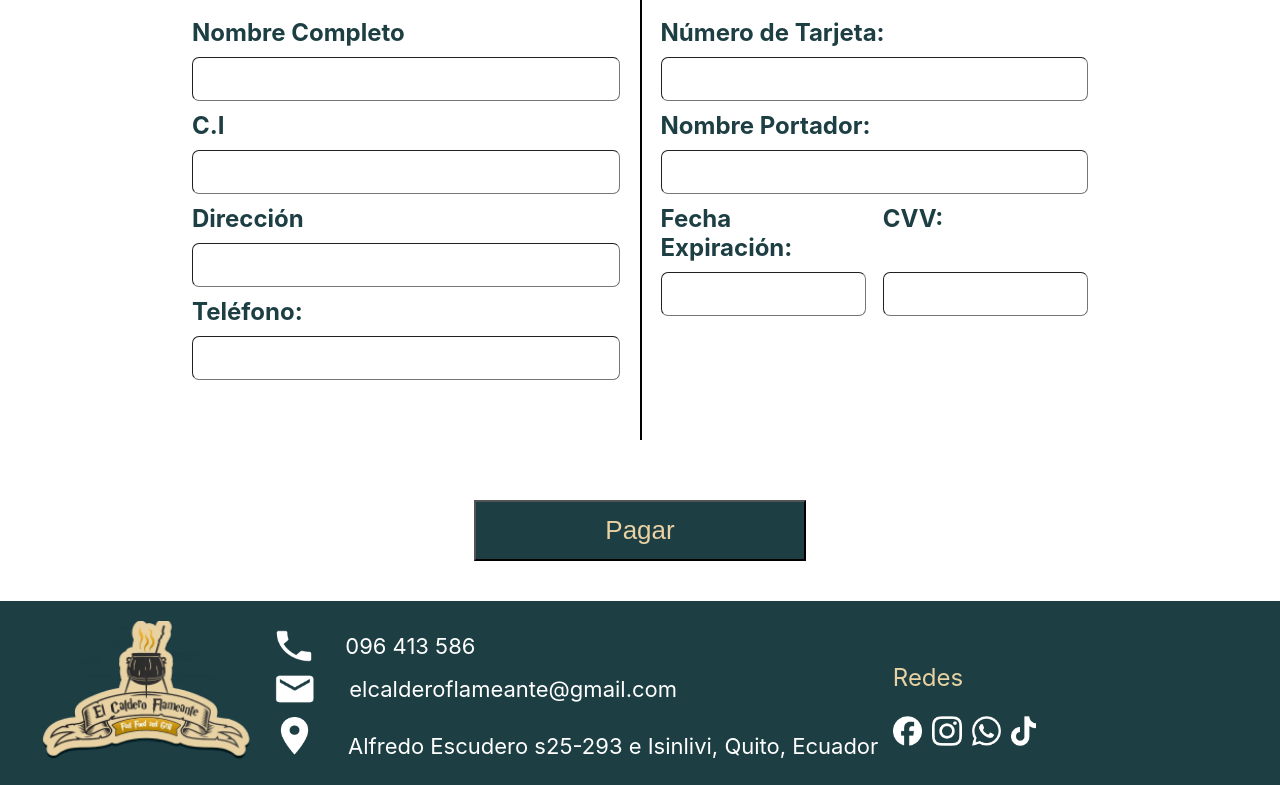
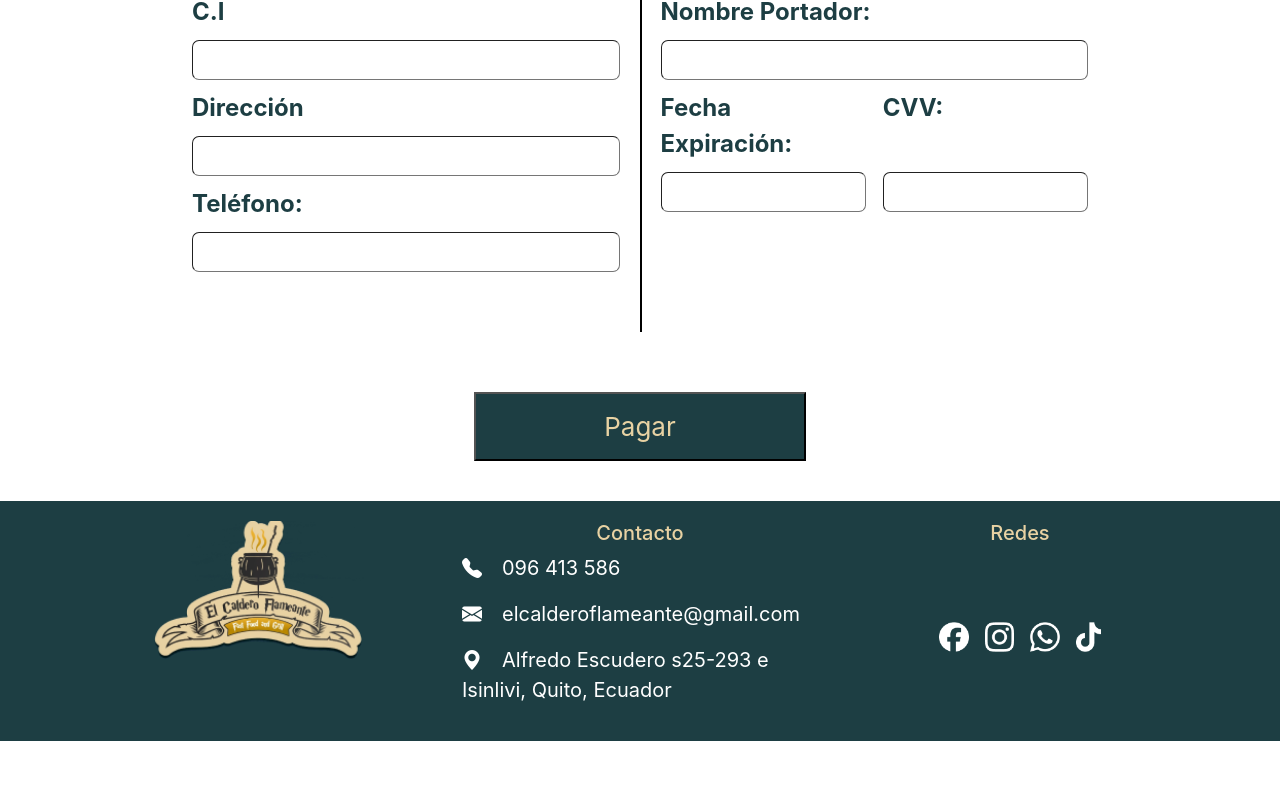
Before and after one commit to DanielVelinrb/ElCalderoFlameante, a React (Create React App) app: page /CarPage in a window 1280 px wide. Shown: the part 1827-2612 px from the top of the page. After the commit the page ends 2568 px from the top, so only its background shows below. Built offline with nearby package versions, Linux system fonts and the light colour scheme.

Commit message:
responsive footer

```diff
--- a/public/index.html
+++ b/public/index.html
@@ -1,23 +1,27 @@
 <!DOCTYPE html>
 <html lang="es">
+
 <head>
   <meta charset="utf-8" />
   <link rel="icon" href="%PUBLIC_URL%/favicon.ico" />
-    <link rel="stylesheet" href="https://unpkg.com/leaflet@1.7.1/dist/leaflet.css" integrity="sha512-xodZBNTC5n17Xt2atTPuE1HxjVMSvLVW9ocqUKLsCC5CXdbqCmblAshOMAS6/keqq/sMZMZ19scR4PsZChSR7A==" crossorigin=""/>
+  <link rel="stylesheet" href="https://unpkg.com/leaflet@1.7.1/dist/leaflet.css"
+    integrity="sha512-xodZBNTC5n17Xt2atTPuE1HxjVMSvLVW9ocqUKLsCC5CXdbqCmblAshOMAS6/keqq/sMZMZ19scR4PsZChSR7A=="
+    crossorigin="" />
+  <link href="https://cdn.jsdelivr.net/npm/bootstrap@5.3.2/dist/css/bootstrap.min.css" rel="stylesheet"
+    integrity="sha384-T3c6CoIi6uLrA9TneNEoa7RxnatzjcDSCmG1MXxSR1GAsXEV/Dwwykc2MPK8M2HN" crossorigin="anonymous">
+  <link rel="stylesheet" href="https://cdn.jsdelivr.net/npm/bootstrap-icons@1.11.3/font/bootstrap-icons.min.css">
   <meta name="viewport" content="width=device-width, initial-scale=1" />
   <meta name="theme-color" content="#000000" />
-    <meta
-      name="description"
-      content="Web site created using create-react-app"
-    />
+  <meta name="description" content="Web site created using create-react-app" />
 
   <link rel="manifest" href="%PUBLIC_URL%/manifest.json" />
 
   <title>El Caldero Flameante</title>
 </head>
+
 <body>
   <noscript>You need to enable JavaScript to run this app.</noscript>
   <div id="root"></div>
+</body>
 
-  </body>
 </html>
--- a/src/App.jsx
+++ b/src/App.jsx
@@ -16,7 +16,7 @@ function App() {
           <Route path="/CarPage" element={<CarPage />} />
           <Route path="/TrackingPage" element={<TrackingPage />} />
         </Routes>
-      <Footer/>
+        <Footer />
       </div>
     </Router>
   );
--- a/src/Componentes/Footer.jsx
+++ b/src/Componentes/Footer.jsx
@@ -2,33 +2,44 @@ import { Link } from 'react-router-dom';
 
 export const Footer = () => {
   return (
-        <div style={{
+    <footer id="footer" style={{
       display: 'flex',
       justifyContent: 'space-between',
       padding: '20px 40px',
       backgroundColor: '#1D3E43',
       color: '#E8D2A3'
-          }}>
-            <div style={{ display: 'flex', flexDirection: 'column', justifyContent: 'center' }}>
+    }} className='hero'>
+      <div className="container">
+        <div className='row'>
+          <div className='col-md-4 col-sm-12 text-center'>
             <Link to="/" className="logo">
-                <img src="./Imagenes/logo.png" alt="Logo" height="140" />
+              <img src="./Imagenes/logo.png" alt="Logo caldero flameante" height="140" />
             </Link>
           </div>
 
-            <div style={{ display: 'flex', flexDirection: 'column', justifyContent: 'center' , color: '#FFFFFF', fontSize: '22px'}}>
-              <p tabIndex={0} style={{ margin: '5px 0' }}><img src="./Imagenes/phone.png" alt="Logo phone" height="40" style={{marginBottom: '-12px', paddingRight: '28px'}}/>096 413 586</p>
-              <p tabIndex={0} style={{ margin: '5px 0' }}><img src="./Imagenes/email.png" alt="Logo email" height="40" style={{marginBottom: '-12px', paddingRight: '18px'}}/>elcalderoflameante@gmail.com</p>
-              <p tabIndex={0} style={{ margin: '5px 0' }}><img src="./Imagenes/location.png" alt="Logo location" height="60" style={{marginBottom: '-18px', paddingRight: '30px'}}/>Alfredo Escudero s25-293 e Isinlivi, Quito, Ecuador</p>
+          <div className='col-md-4 col-sm-12 footer-list'>
+            <h1 tabIndex={0} className='h5 text-center gold-text'>Contacto</h1>
+            <p tabIndex={0}>
+              <i className="bi bi-telephone-fill" title='Teléfono'></i><span>096 413 586</span>
+            </p>
+            <p tabIndex={0}>
+              <i className="bi bi-envelope-fill" title='Correo'></i>elcalderoflameante@gmail.com
+            </p>
+            <p tabIndex={0}>
+              <i className="bi-geo-alt-fill" title='Ubicación'></i>Alfredo Escudero s25-293 e Isinlivi, Quito, Ecuador
+            </p>
           </div>
-            <div style={{ display: 'flex', flexDirection: 'column', justifyContent: 'center', alignItems: 'left', textAlign: 'left' , fontSize: '24px', paddingRight: '17%'}}>
-              <p tabIndex={0}>Redes</p>
-              <div style={{ display: 'flex', justifyContent: 'center', gap: '10px'}}>
-                <img tabIndex={0} src="./Imagenes/facebook.png" alt="Facebook" height="30"/>
-                <img tabIndex={0} src="./Imagenes/instagram.png" alt="Instagram" height="30"/>
-                <img tabIndex={0} src="./Imagenes/whatsapp.png" alt="Whatsapp" height="30"/>
-                <img tabIndex={0} src="./Imagenes/tiktok.png" alt="Tiktok" height="30"/>
+          <div className='col-md-4 col-sm-12 d-flex flex-column' >
+            <h1 tabIndex={0} className='h5 text-center'>Redes</h1>
+            <div className='d-flex flex-grow-1 align-items-center' style={{ justifyContent: 'center', gap: '1em' }}>
+              <img tabIndex={0} src="./Imagenes/facebook.png" alt="Facebook" height="30px" />
+              <img tabIndex={0} src="./Imagenes/instagram.png" alt="Instagram" height="30px" />
+              <img tabIndex={0} src="./Imagenes/whatsapp.png" alt="Whatsapp" height="30px" />
+              <img tabIndex={0} src="./Imagenes/tiktok.png" alt="Tiktok" height="30px" />
             </div>
           </div>
         </div>
+      </div>
+    </footer>
   )
 }
--- a/src/Componentes/NavigationMenu/NavigationMenu.jsx
+++ b/src/Componentes/NavigationMenu/NavigationMenu.jsx
@@ -10,13 +10,13 @@ export const NavigationMenu = () => {
       </Link>
       <div className="menu-items">
         <Link to="/"><u>MENÚ</u></Link>
-            <Link to="/">CONTACTO</Link>
+        <a href="#footer">CONTACTO</a>
         <Link to="/CarPage">
           <img src="../../Imagenes/shoppingCartIcon.png" alt="Ingresar al carrito de compra" height="40" />
         </Link>
-            <Link to="/">
+        {/* <Link to="/">
           <img src="../../Imagenes/userIcon.png" alt="Ingresar al perfil de usuario" height="40" />
-            </Link>
+        </Link> */}
       </div>
     </nav>
   );
--- a/src/styles.css
+++ b/src/styles.css
@@ -71,3 +71,14 @@ body {
     font-family: source-code-pro, Menlo, Monaco, Consolas, 'Courier New',
       monospace;
   }
+
+.footer-list{
+  color: #fff;
+  font-size: 1.25em;
+}
+.footer-list p i{
+  padding-right: 1em;
+}
+.gold-text{
+  color: #E8D2A3;
+}
```
Lines whose indentation alone changed are shown as unchanged.
